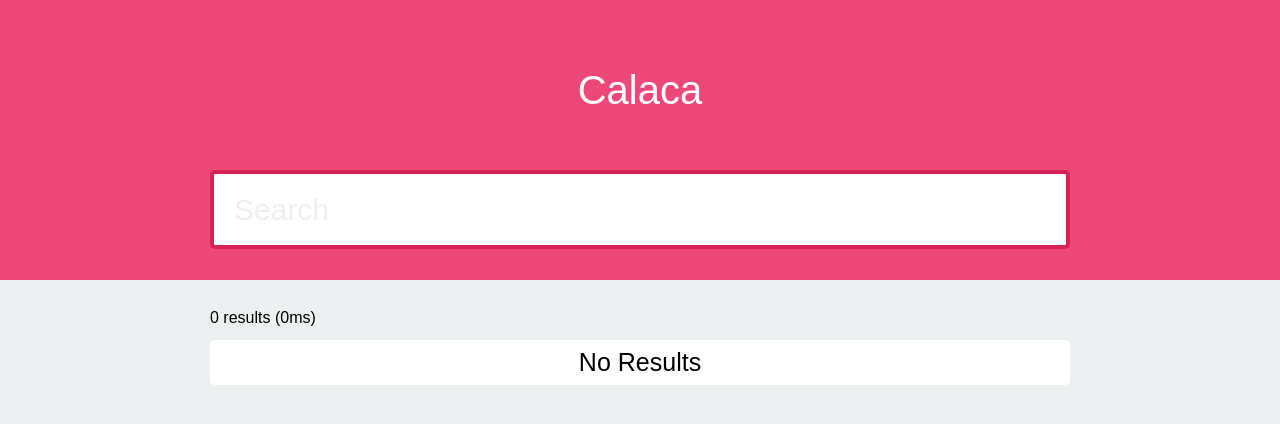
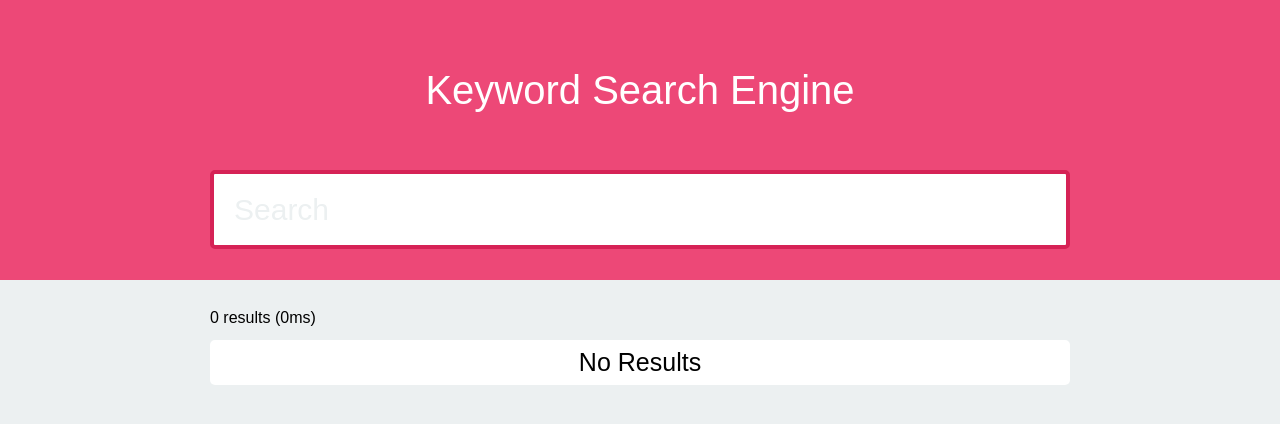
Before and after one commit to hitwater/Keyword_Local_Search, a website: page index.html in a window 1280 px wide. Drawn offline with Linux system fonts and the light colour scheme.

Commit message:
Update index.html

```diff
--- a/index.html
+++ b/index.html
@@ -14,7 +14,7 @@
 
 <!-- Title and search box -->
 <header class='jumbotron'>
-  <h1 class='title'>Calaca</h1>
+  <h1 class='title'>Keyword Search Engine</h1>
   <div class='search-box-container'>
     <input type='text' class='search-box' placeholder='Search' autofocus ng-model='query' ng-change='delayedSearch(0)'>
   </div>
```
